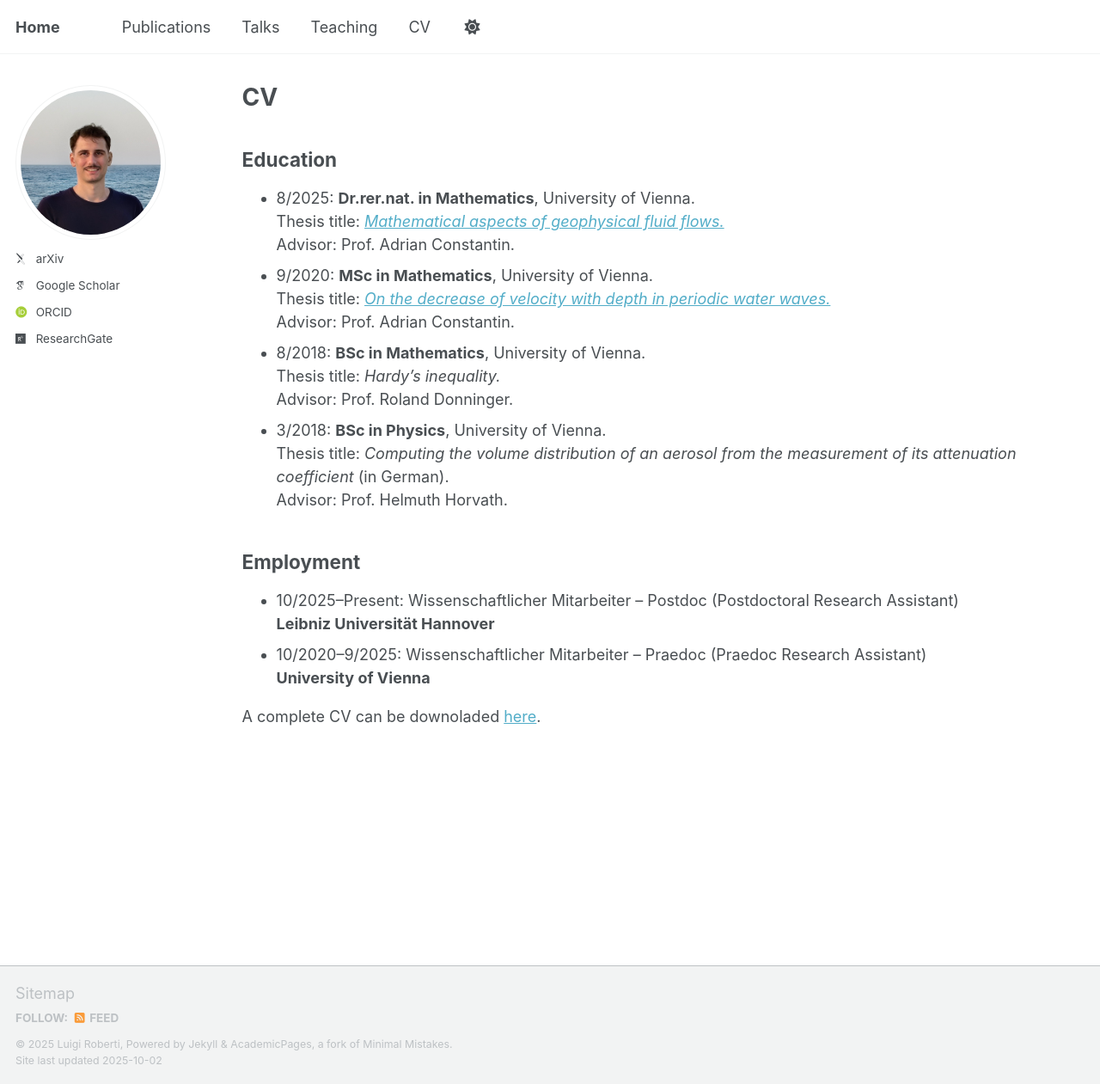
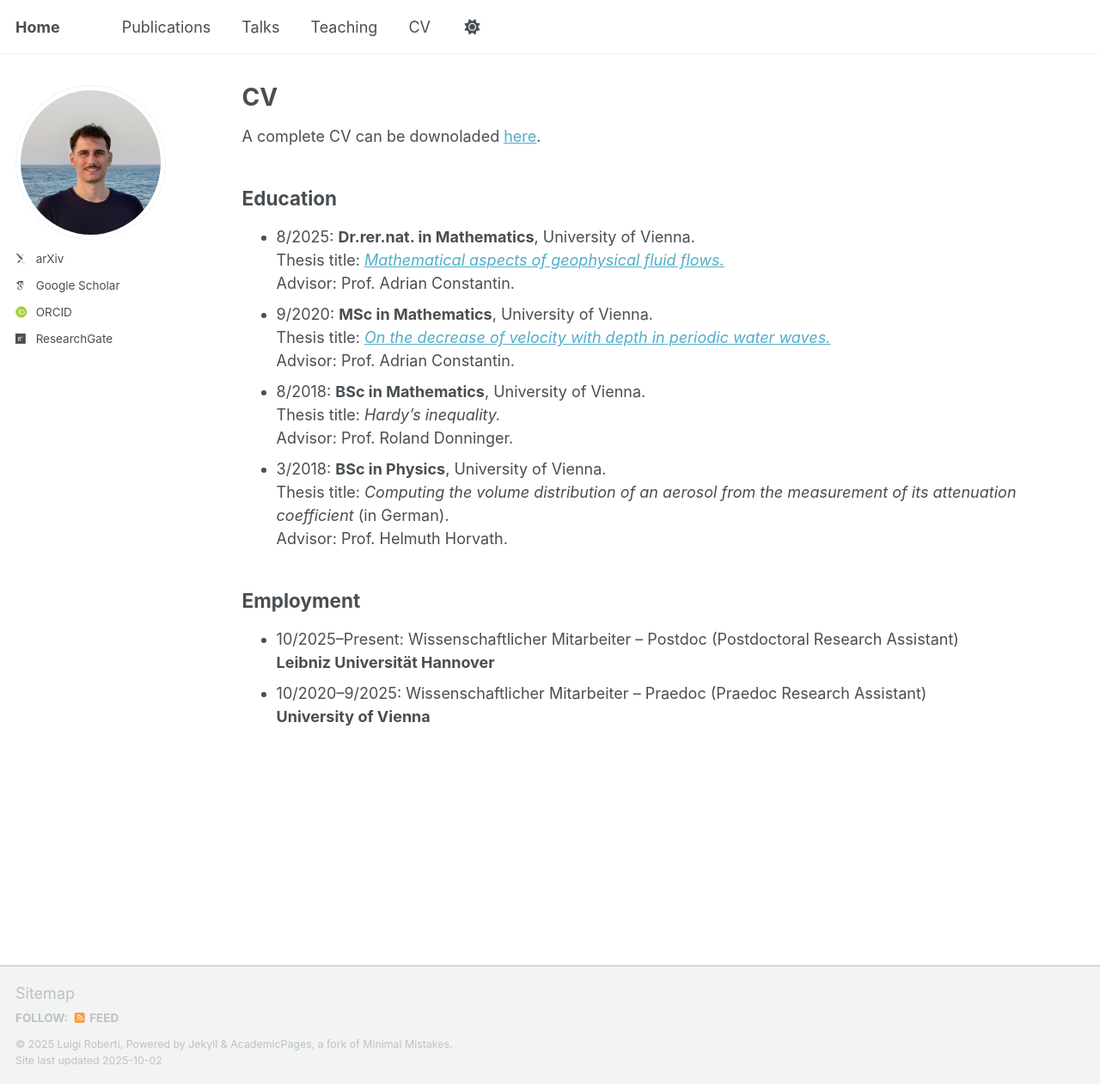
Before and after one commit to luigi-roberti/luigi-roberti.github.io, a Jekyll site: the page built from _pages/cv.md, in a window 1280 px wide and 1261 px high. Shown: the whole window at 86% size. Built offline with Jekyll 4.4.1, drawn with Linux system fonts in a browser that asks for light colours; some web fonts are replaced; a script that is not in the unit is left out; part of the change alters nothing that is shown.

Commit message:
Update cv.md

```diff
--- a/_pages/cv.md
+++ b/_pages/cv.md
@@ -8,6 +8,8 @@ redirect_from:
 ---
 
 {% include base_path %}
+
+A complete CV can be downoladed [here](https://luigi-roberti.github.io/files/CV.pdf).
 
 Education
 ------
@@ -30,5 +32,3 @@ Employment
 <b>Leibniz Universität Hannover</b>
 * 10/2020--9/2025: Wissenschaftlicher Mitarbeiter -- Praedoc (Praedoc Research Assistant)<br />
 <b>University of Vienna</b>
-
-A complete CV can be downoladed [here](https://luigi-roberti.github.io/files/CV.pdf).
```
